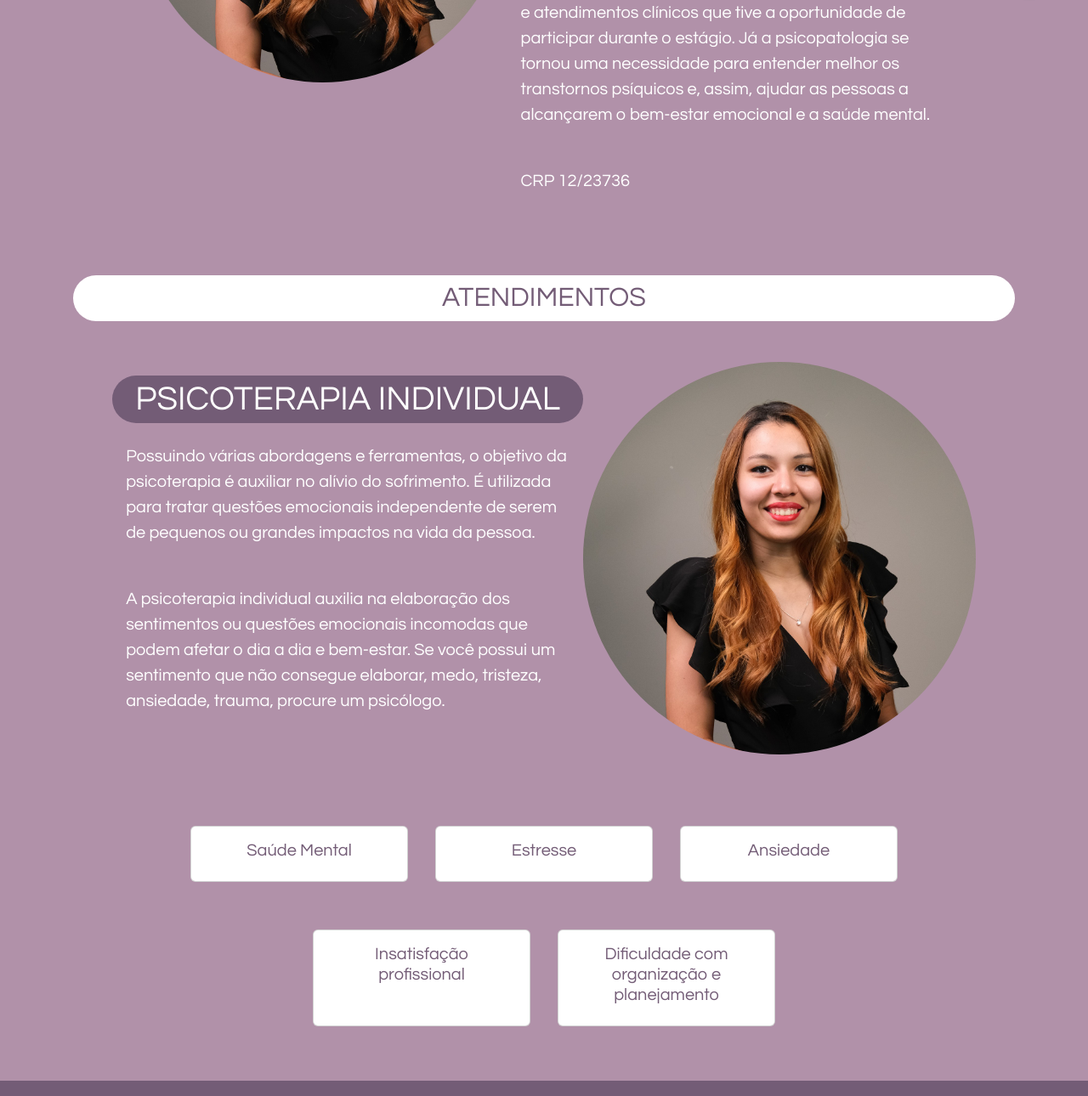
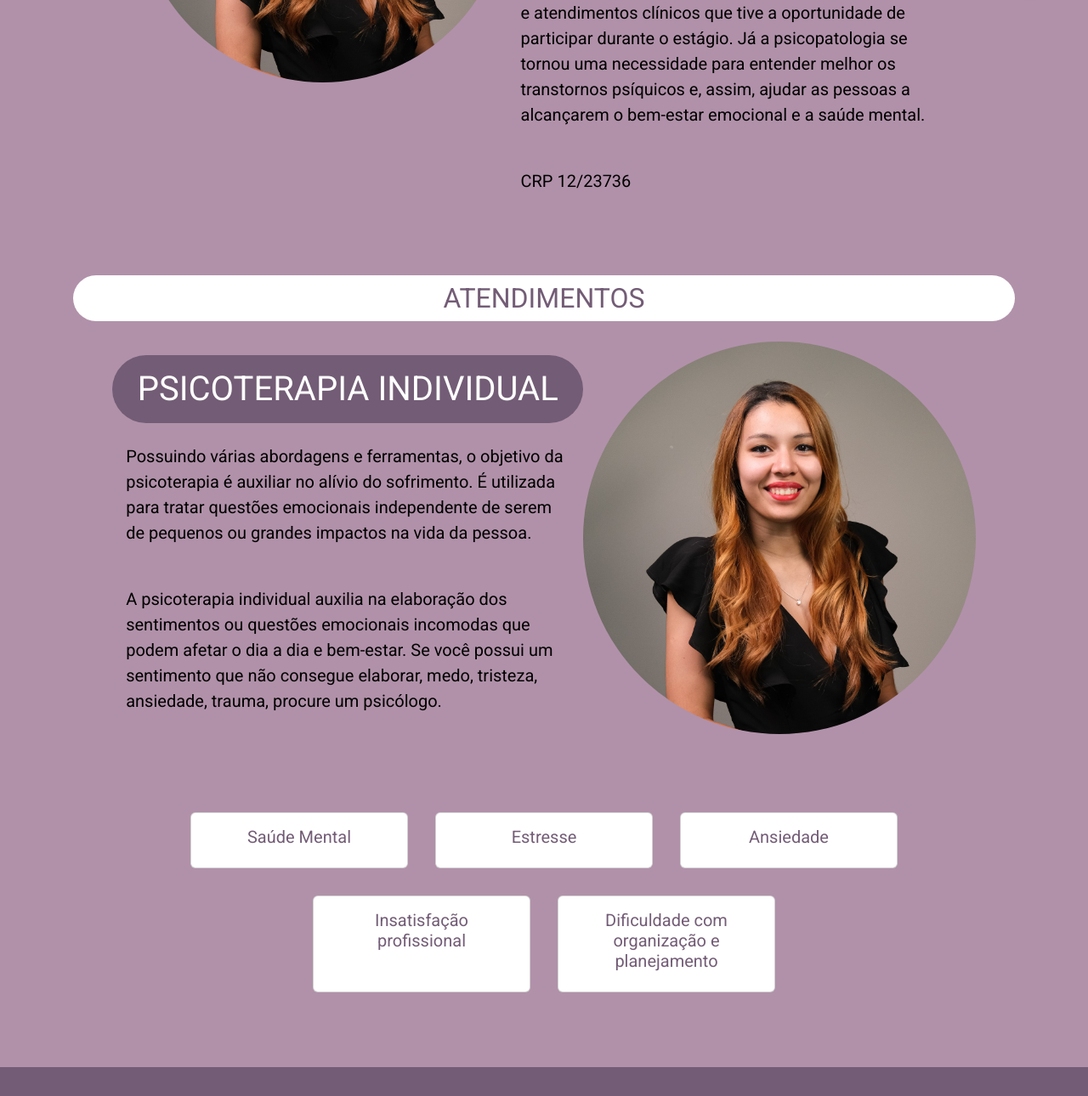
Before and after one commit to risesmj/psicologalarissajoice, a plain HTML site: page index.html in a window 1280 px wide. Shown: the part 762-2052 px from the top of the page at 85% size. Drawn offline with nearby package versions, Linux system fonts and the light colour scheme.

Commit message:
fix!: fix layout on banner and change fonts

```diff
--- a/css/style.css
+++ b/css/style.css
@@ -18,8 +18,7 @@ a:active {
 }
 
 p {
-    font-family: Century Gothic;
-
+    font-family: 'Roboto', sans-serif;
 }
 
 h1,
@@ -27,5 +26,5 @@ h2,
 h3,
 h4,
 h5 {
-    font-family: Century Gothic;
+    font-family: 'Roboto', sans-serif;
 }
--- a/index.html
+++ b/index.html
@@ -5,6 +5,13 @@
     <meta charset="utf-8">
     <meta name="viewport" content="width=device-width, initial-scale=1">
     <title>Psicóloga Larissa Joice</title>
+    <link rel="preconnect" href="https://fonts.googleapis.com">
+    <link rel="preconnect" href="https://fonts.gstatic.com" crossorigin>
+    <link rel="preconnect" href="https://fonts.googleapis.com">
+    <link rel="preconnect" href="https://fonts.gstatic.com" crossorigin>
+    <link rel="preconnect" href="https://fonts.googleapis.com">
+    <link rel="preconnect" href="https://fonts.gstatic.com" crossorigin>
+    <link href="https://fonts.googleapis.com/css2?family=Roboto&display=swap" rel="stylesheet">
     <link rel="stylesheet" href="css/style.css">
     <link rel="stylesheet" href="css/colors.css">
     <link rel="stylesheet" href="https://maxcdn.bootstrapcdn.com/font-awesome/4.5.0/css/font-awesome.min.css">
@@ -57,9 +64,9 @@
         <div class="container">
 
             <div class="d-flex flex-row justify-content-center flex-wrap flex-md-nowrap">
-                <div class="col-auto ">
-                    <img src="images/logo.png">
-                </div>
+
+                <img src="images/logo.png" class="img-fluid">
+
             </div>
 
         </div>
@@ -83,20 +90,20 @@
                     <h1 class="background-color-primary text-white p-1 text-center rounded-pill ">QUEM SOU EU
                     </h1>
 
-                    <p class="text-white fs-5 p-3">
+                    <p class="text-justify text-black fs-5 p-3">
                         Meu nome é Larissa Joice Vieira da Silva e sou formada em psicologia pela Universidade do Vale
                         do Itajaí. Atualmente, estou realizando a Formação em Psicopatologia 2.0 e continuo me
                         aprofundando na psicanálise, uma fonte inesgotável de conhecimento para mim.
                     </p>
 
-                    <p class="text-white fs-5 p-3">
+                    <p class="text-justify text-black fs-5 p-3">
                         Minha paixão pela psicanálise surgiu durante as aulas e atendimentos clínicos que tive a
                         oportunidade de participar durante o estágio. Já a psicopatologia se tornou uma necessidade para
                         entender melhor os transtornos psíquicos e, assim, ajudar as pessoas a alcançarem o bem-estar
                         emocional e a saúde mental.
                     </p>
 
-                    <p class="text-white fs-5 p-3">
+                    <p class="text-justify text-black fs-5 p-3">
                         CRP 12/23736
                     </p>
                 </div>
@@ -113,25 +120,25 @@
 
         <div class="container p-3">
 
-            <h2 class="bg-white txt-color-primary p-1 text-center rounded-pill mb-5 p-2">ATENDIMENTOS</h2>
+            <h2 class="bg-white txt-color-primary p-1 text-center rounded-pill mb-4 p-2">ATENDIMENTOS</h2>
 
             <div class="d-flex flex-row justify-content-center flex-wrap flex-md-nowrap">
 
 
                 <div class="col-xs-12 col-sm-12 col-md-7 col-lg-6 mt-3">
 
-                    <h1 class="background-color-primary text-white p-1 text-center rounded-pill ">PSICOTERAPIA
+                    <h1 class="background-color-primary text-white p-3 text-center rounded-pill ">PSICOTERAPIA
                         INDIVIDUAL
                     </h1>
 
-                    <p class="text-white fs-5 p-3">
+                    <p class="text-black fs-5 p-3">
                         Possuindo várias abordagens e ferramentas, o objetivo da psicoterapia é auxiliar no alívio
                         do sofrimento. É utilizada para tratar questões emocionais independente de serem de pequenos
                         ou grandes
                         impactos na vida da pessoa.
                     </p>
 
-                    <p class="text-white fs-5 p-3">
+                    <p class="text-black fs-5 p-3">
                         A psicoterapia individual auxilia na elaboração dos sentimentos ou questões emocionais
                         incomodas que podem afetar o dia a dia e bem-estar.
                         Se você possui um sentimento que não consegue elaborar, medo, tristeza, ansiedade, trauma,
@@ -179,11 +186,6 @@
                     </div>
                 </div>
 
-
-            </div>
-
-            <div class="row d-flex justify-content-center">
-
                 <div class="card m-3" style="width: 16rem;">
                     <div class="card-body">
                         <h5 class="text-center txt-color-primary">Insatisfação profissional</h5>
@@ -201,6 +203,8 @@
                 </div>
 
             </div>
+
+
 
 
         </div>
```
